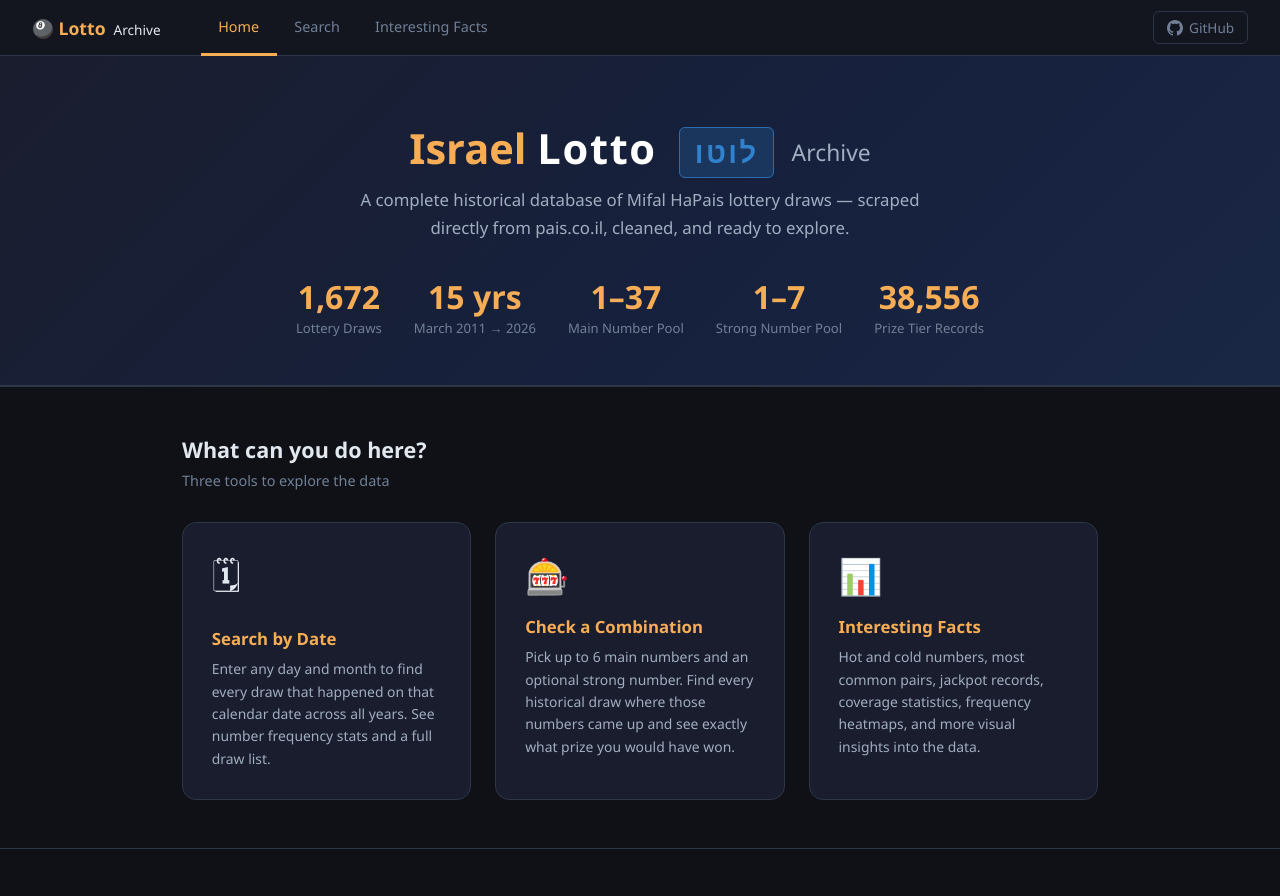
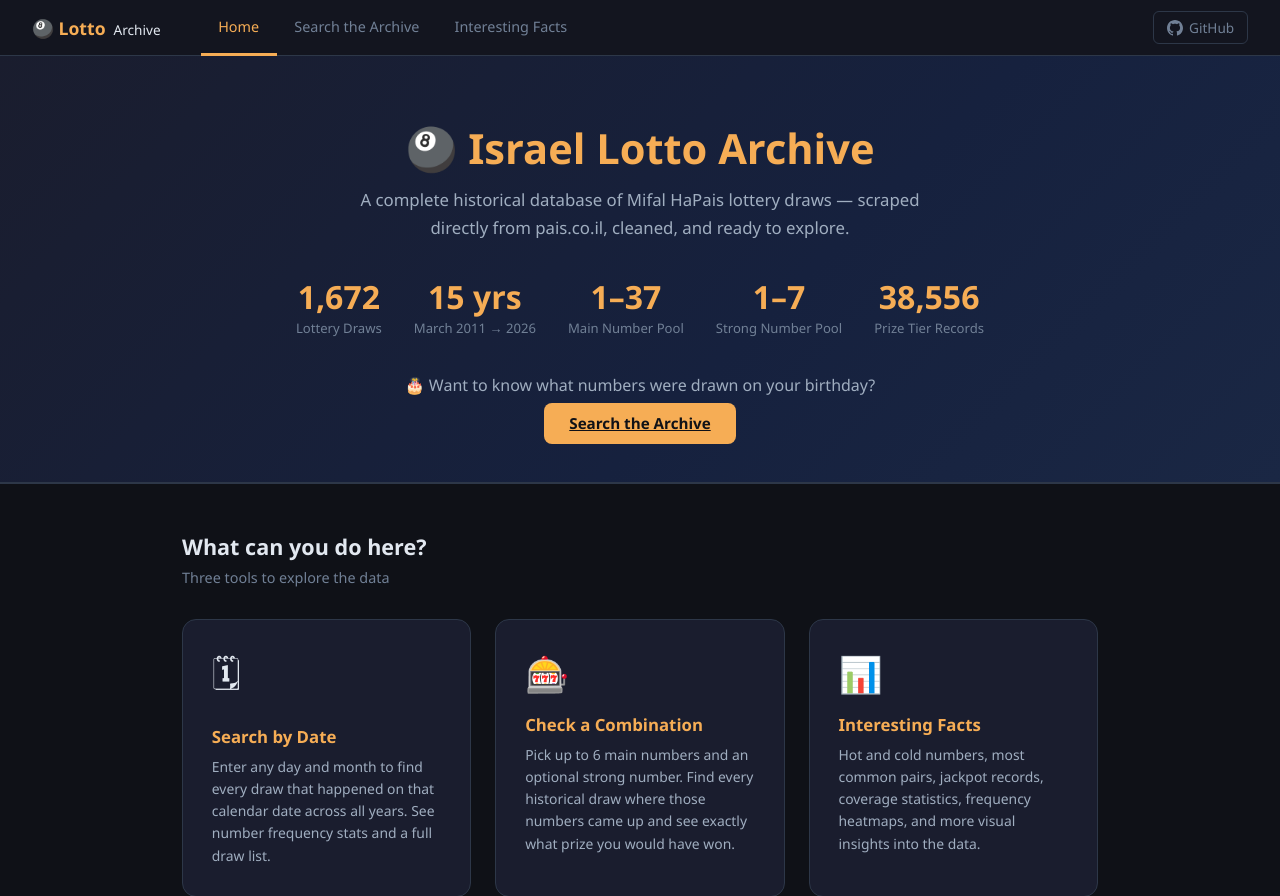
Before and after one commit to Noam-Avraham/lottery-database, a Flask app: page / in a window 1280 px wide. Shown: the top 896 px of the page. Run offline with Flask 3, Linux system fonts and the light colour scheme.

Commit message:
Remove לוטו badge, rename Search nav, add birthday CTA on home
Co-Authored-By: Claude Sonnet 4.6 <noreply@anthropic.com>

```diff
--- a/templates/base.html
+++ b/templates/base.html
@@ -67,7 +67,7 @@
 <nav>
   <a class="nav-logo" href="/">🎱 Lotto<span>Archive</span></a>
   <a class="nav-link {% if active=='home' %}active{% endif %}"   href="/">Home</a>
-  <a class="nav-link {% if active=='search' %}active{% endif %}" href="/search">Search</a>
+  <a class="nav-link {% if active=='search' %}active{% endif %}" href="/search">Search the Archive</a>
   <a class="nav-link {% if active=='facts' %}active{% endif %}"  href="/facts">Interesting Facts</a>
   <div class="nav-spacer"></div>
   <a class="nav-github" href="https://github.com/Noam-Avraham/lottery-database" target="_blank" rel="noopener">
--- a/templates/home.html
+++ b/templates/home.html
@@ -69,12 +69,7 @@
 
 {% block content %}
 <div class="hero">
-  <h1>
-    <span style="color:#f6ad55;">Israel</span>
-    <span style="color:#ffffff; font-weight:900; letter-spacing:0.04em;"> Lotto</span>
-    <span style="color:#3182ce; font-size:0.7em; font-weight:700; vertical-align:middle; background:#1a365d; border:1px solid #2b6cb0; border-radius:6px; padding:0.15em 0.5em; margin-left:0.4em; letter-spacing:0.08em;">לוטו</span>
-    <span style="color:#a0aec0; font-size:0.55em; font-weight:400; vertical-align:middle; margin-left:0.3em;">Archive</span>
-  </h1>
+  <h1>🎱 Israel Lotto Archive</h1>
   <p>A complete historical database of Mifal HaPais lottery draws — scraped directly from pais.co.il, cleaned, and ready to explore.</p>
   <div class="hero-stats">
     <div class="hstat"><div class="hstat-val">1,672</div><div class="hstat-label">Lottery Draws</div></div>
@@ -82,6 +77,11 @@
     <div class="hstat"><div class="hstat-val">1–37</div><div class="hstat-label">Main Number Pool</div></div>
     <div class="hstat"><div class="hstat-val">1–7</div><div class="hstat-label">Strong Number Pool</div></div>
     <div class="hstat"><div class="hstat-val">38,556</div><div class="hstat-label">Prize Tier Records</div></div>
+  </div>
+
+  <div style="margin-top:2.2rem;">
+    <p style="color:#a0aec0; font-size:1rem; margin-bottom:0.8rem;">🎂 Want to know what numbers were drawn on your birthday?</p>
+    <a href="/search#date" class="btn btn-primary" style="font-size:0.95rem;">Search the Archive</a>
   </div>
 </div>
 
```
